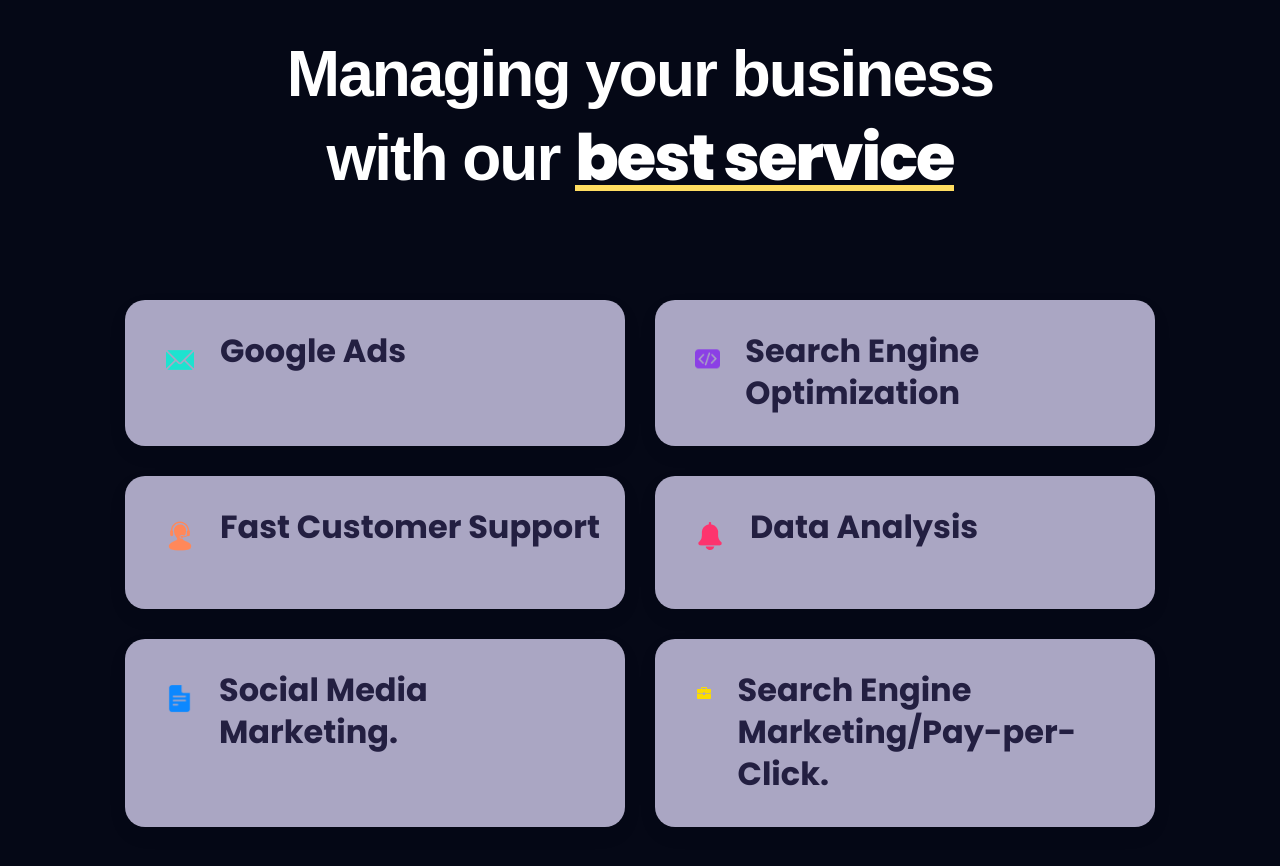
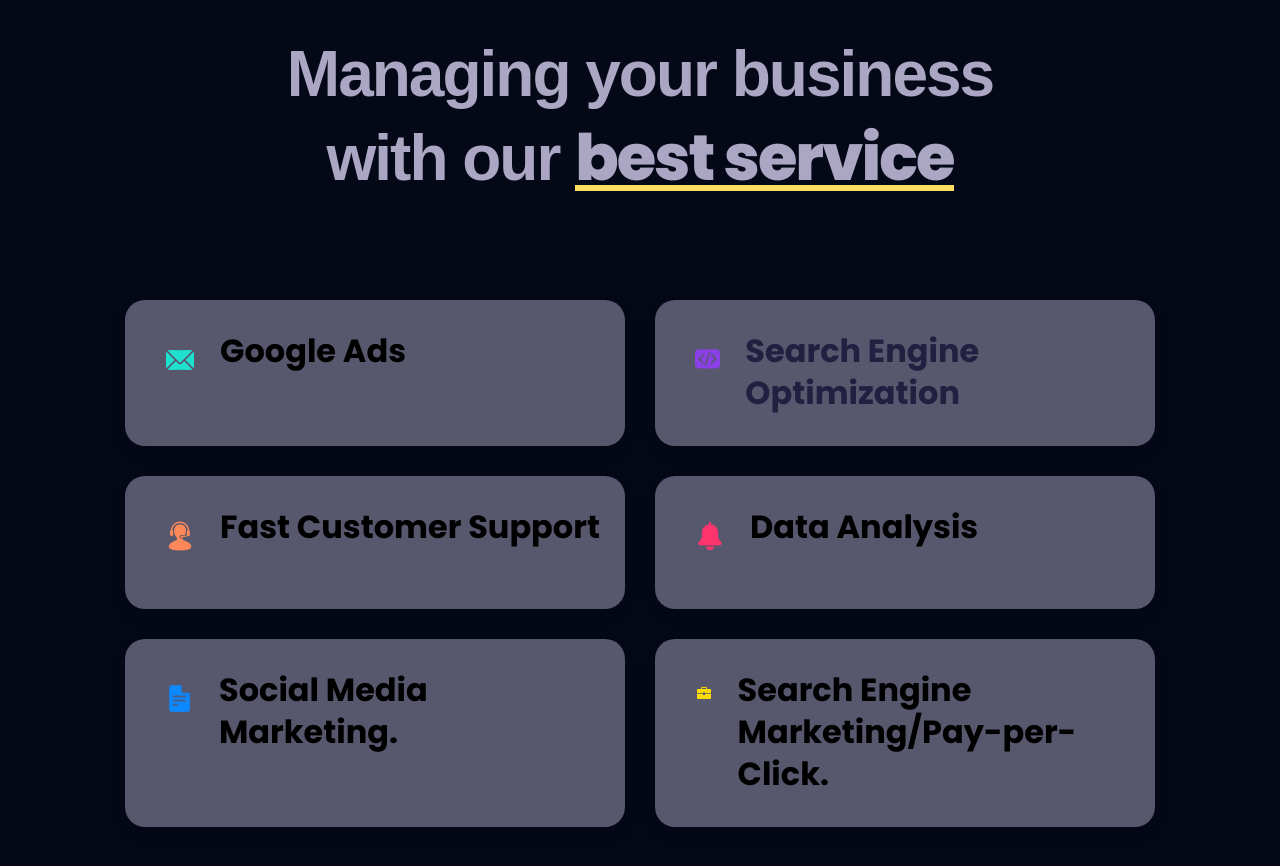
Before and after one commit to SanthoshToorpu/snaptri-1, a React (Vite) app: page / in a window 1280 px wide. Shown: the part 1970-2836 px from the top of the page. Built offline with nearby package versions, Linux system fonts and the light colour scheme.

Commit message:
transperency

```diff
--- a/src/components/About.jsx
+++ b/src/components/About.jsx
@@ -20,7 +20,7 @@
           scale: 1,
           speed: 450,
         }}
-        className='bg-tertiary rounded-[20px] py-5 px-12 min-h-[280px] flex justify-evenly items-center flex-col'
+        className='bg-black bg-opacity-50 rounded-[20px] py-5 px-12 min-h-[280px] flex justify-evenly items-center flex-col hover:bg-opacity-100 hover:min-h-[290px]'
       >
         <img
           src={icon}
--- a/src/components/Services.jsx
+++ b/src/components/Services.jsx
@@ -8,13 +8,13 @@
 
           <p className="section-subtitle has-before text-center">Our Services</p>
 
-          <h2 className="h2 section-title text-center text-white">Managing your business with our <span className="has-before">best
+          <h2 className="h2 section-title text-center text-secondary">Managing your business with our <span className="has-before">best
               service</span></h2>
 
           <ul className="grid-list p-10">
 
             <li>
-              <div className="service-card bg-secondary" >
+              <div className="service-card bg-secondary bg-opacity-50" >
 
                 <div className="card-icon">
                   <img src={serviceicon1} width="30" height="30" loading="lazy"
@@ -22,14 +22,14 @@
                 </div>
 
                 <h3 className="h3">
-                  <a href="#" className="card-title">Google Ads</a>
+                  <a href="#" className="card-title text-black">Google Ads</a>
                 </h3>
 
               </div>
             </li>
 
             <li>
-              <div className="service-card   bg-secondary" >
+              <div className="service-card bg-secondary bg-opacity-50" >
 
                 <div className="card-icon">
                   <img src={serviceicon2} width="30" height="30" loading="lazy"
@@ -37,14 +37,14 @@
                 </div>
 
                 <h3 className="h3">
-                  <a href="#" className="card-title">Search Engine Optimization</a>
+                  <a href="#" className="card-title text-blackblack">Search Engine Optimization</a>
                 </h3>
 
               </div>
             </li>
 
             <li>
-              <div className="service-card  bg-secondary" >
+              <div className="service-card  bg-secondary bg-opacity-50" >
 
                 <div className="card-icon">
                   <img src={serviceicon3} width="30" height="30" loading="lazy"
@@ -52,14 +52,14 @@
                 </div>
 
                 <h3 className="h3">
-                  <a href="#" className="card-title">Fast Customer Support</a>
+                  <a href="#" className="card-title text-black">Fast Customer Support</a>
                 </h3>
 
               </div>
             </li>
 
             <li>
-              <div className="service-card  bg-secondary" >
+              <div className="service-card  bg-secondary bg-opacity-50" >
 
                 <div className="card-icon">
                   <img src={serviceicon4} width="30" height="30" loading="lazy"
@@ -67,14 +67,14 @@
                 </div>
 
                 <h3 className="h3">
-                  <a href="#" className="card-title">Data Analysis</a>
+                  <a href="#" className="card-title text-black">Data Analysis</a>
                 </h3>
 
               </div>
             </li>
 
             <li>
-              <div className="service-card  bg-secondary" >
+              <div className="service-card  bg-secondary bg-opacity-50" >
 
                 <div className="card-icon">
                   <img src={serviceicon5} width="30" height="30" loading="lazy"
@@ -82,14 +82,14 @@
                 </div>
 
                 <h3 className="h3">
-                  <a href="#" className="card-title">Social Media Marketing.</a>
+                  <a href="#" className="card-title text-black">Social Media Marketing.</a>
                 </h3>
 
               </div>
             </li>
 
             <li>
-              <div className="service-card  bg-secondary" >
+              <div className="service-card  bg-secondary bg-opacity-50" >
 
                 <div className="card-icon">
                   <img src={serviceicon7} width="30" height="30" loading="lazy"
@@ -97,7 +97,7 @@
                 </div>
 
                 <h3 className="h3">
-                  <a href="#" className="card-title">Search Engine Marketing/Pay-per-Click.</a>
+                  <a href="#" className="card-title text-black">Search Engine Marketing/Pay-per-Click.</a>
                 </h3>
 
               </div>
```
